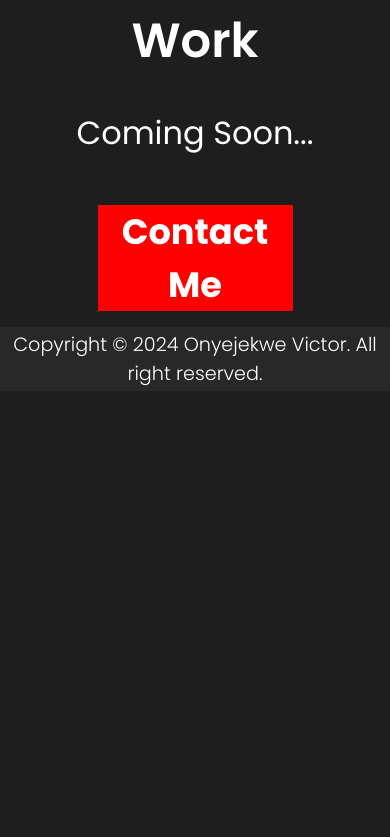
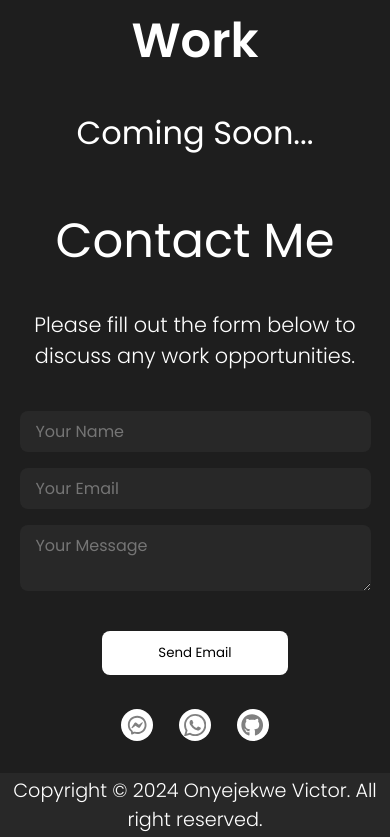
Before and after one commit to ovanda/Web-Portfolio, a React (Create React App) app: page / in a window 390 px wide. Shown: the part 2578-3415 px from the top of the page. Before the commit the page ends 2969 px from the top, so only its background shows below. Built offline with nearby package versions, Linux system fonts and the light colour scheme.

Commit message:
done aligning contact section

```diff
--- a/src/components/Contact/contact.css
+++ b/src/components/Contact/contact.css
@@ -1,17 +1,27 @@
-.contact {
+#contact-page {
     min-width: calc(100vh-4rem);
     width: 100vw;
-    max-width: 55rem;
-    margin: 3.5rem auto;
+    max-width: 53rem;
+    margin: 0 auto;
     text-align: center;
     display: flex;
     flex-direction: column;
+
+    align-items: center;
+    justify-content: center;
+}
+
+
+#contact-header {
+    font-weight: 400;
+    margin-bottom: 1rem;
+    font-size: 3rem;
 }
 
 #contactdes {
     padding: 1rem;
-    font-size: medium;
-    font-weight: 300;;
+    font-size: 1.3rem;
+    font-weight: 300;
 }
 
 .contactForm {
@@ -39,17 +49,18 @@
 .submitBtn {
     background: white;
     border: none;
+    margin: 2rem;
     border-radius: 0.5rem;
     padding: 0.75rem 3.5rem;
 }
 
-.contact .contactForm .links {
+#contact-page .contactForm .links {
     display: flex;
     gap: 1.6rem;
-    margin-top: 1rem;
+    margin-top: 0.1rem;
 }
 
-.contact .contactForm .links a {
+#contact-page .contactForm .links a {
     font-size: 1.4rem;
     background: white;
     color: gray;
@@ -66,17 +77,16 @@
 
 @media screen and (max-width: 600px) {
 
-    .contact {
-        width: 50%;
+    #contact-page {
         text-align: center;
         margin: 0 auto 1rem;
-        background: red;
+
     }
-    .contact #contactdes {
+    #contact-paget #contactdes {
         font-size: 1.2rem;
     }
 
-    .contact .contactForm .links a {
+    #contact-page .contactForm .links a {
         display: flex;
     }
 }
--- a/src/components/Contact/contact.js
+++ b/src/components/Contact/contact.js
@@ -36,8 +36,21 @@ const form = useRef();
 
 
   return (
-    <div className='contact'  id='contact'>
-      <h1 id='contact'>Contact Me</h1>
+    <div id='contact-page'>
+      <h1 id='contact-header'>Contact Me</h1>
+      <span id='contactdes'>Please fill out the form below to discuss any work opportunities.</span>
+      <form className='contactForm' ref={form} onSubmit={sendEmail}>
+        <input type='text' className='name' placeholder='Your Name' name='user_name'  aria-required='true' aria-label='Your Name'/>
+        <input type='email' className='email' placeholder='Your Email' name='user_email' aria-required='true' aria-label='Your Email'/>
+        <textarea name='message'  placeholder='Your Message' className='msg' aria-required='true' aria-label='Message'></textarea>
+        <button type='submit' value='Send Email' className='submitBtn' aria-label='Submit'>Send Email</button>
+
+        <div className='links'>
+          <a href='https://m.me/victor.onyejekwe.75' target='blank'><RiMessengerLine /></a>
+          <a href='https://wa.me/2348035442507' target='blank'><BsWhatsapp /></a>
+          <a href='https://Github.com/urchvictor' target='blank'><FaGithub /></a>
+        </div>
+      </form>
     </div>
   )
 }
```
